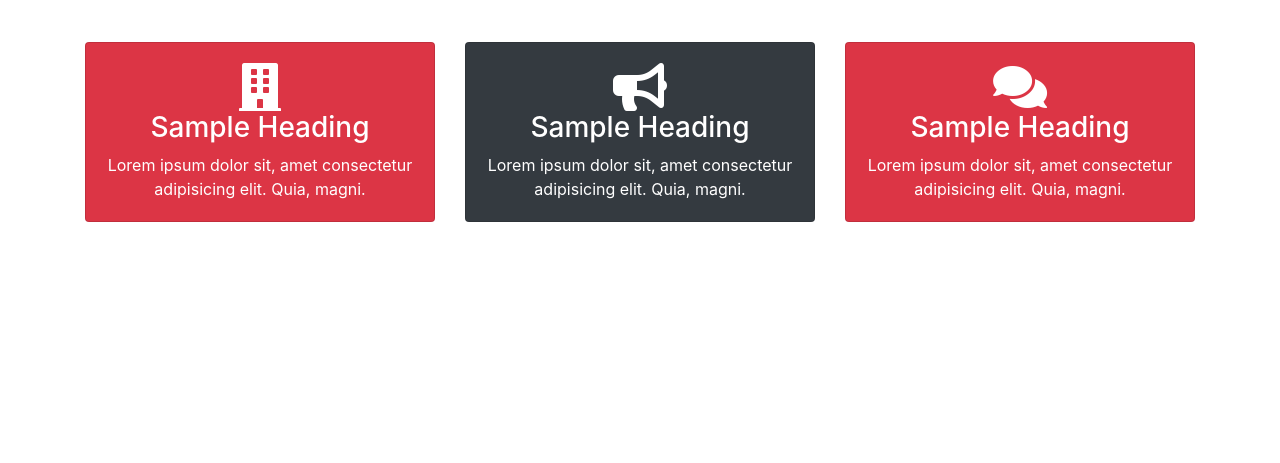
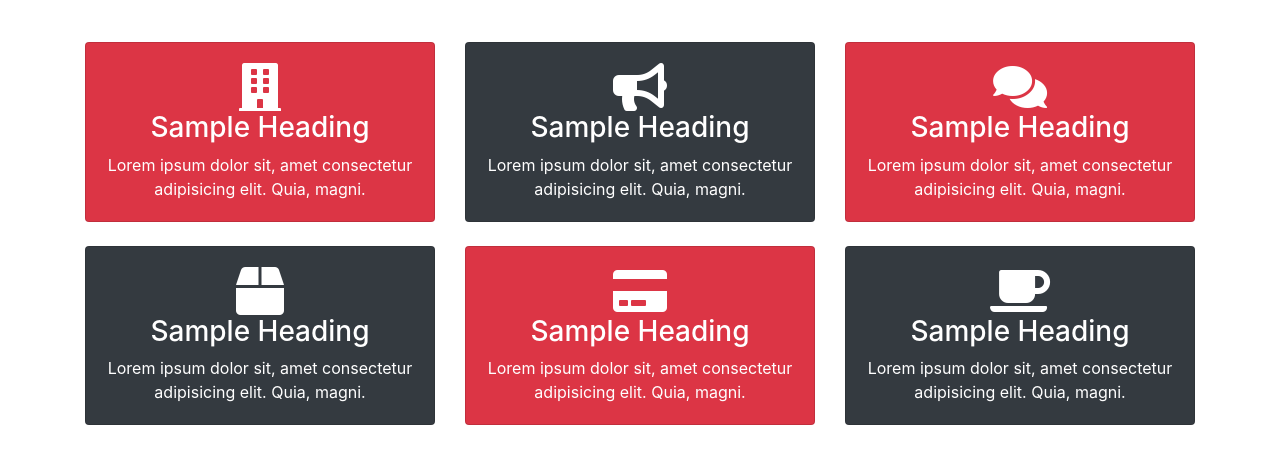
Before and after one commit to ashenmalaka/Glozzom_Multi_Page_Project, a plain HTML site: page about.html in a window 1280 px wide. Shown: the part 784-1247 px from the top of the page. Before the commit the page ends 1078 px from the top, so only its background shows below. Drawn offline with nearby package versions, Linux system fonts and the light colour scheme.

Commit message:
Added another row for icon boxes section

```diff
--- a/about.html
+++ b/about.html
@@ -112,6 +112,36 @@
                     </div>
                 </div>
             </div>
+
+            <div class="row mb-4">
+                <div class="col-md-4">
+                    <div class="card bg-dark text-white text-center">
+                        <div class="card-body">
+                            <i class="fas fa-box fa-3x"></i>
+                            <h3>Sample Heading</h3>
+                            Lorem ipsum dolor sit, amet consectetur adipisicing elit. Quia, magni.
+                        </div>
+                    </div>
+                </div>
+                <div class="col-md-4">
+                    <div class="card bg-danger text-white text-center">
+                        <div class="card-body">
+                            <i class="fas fa-credit-card fa-3x"></i>
+                            <h3>Sample Heading</h3>
+                            Lorem ipsum dolor sit, amet consectetur adipisicing elit. Quia, magni.
+                        </div>
+                    </div>
+                </div>
+                <div class="col-md-4">
+                    <div class="card bg-dark text-white text-center">
+                        <div class="card-body">
+                            <i class="fas fa-coffee fa-3x"></i>
+                            <h3>Sample Heading</h3>
+                            Lorem ipsum dolor sit, amet consectetur adipisicing elit. Quia, magni.
+                        </div>
+                    </div>
+                </div>
+            </div>
         </div>
     </section>
 
```
